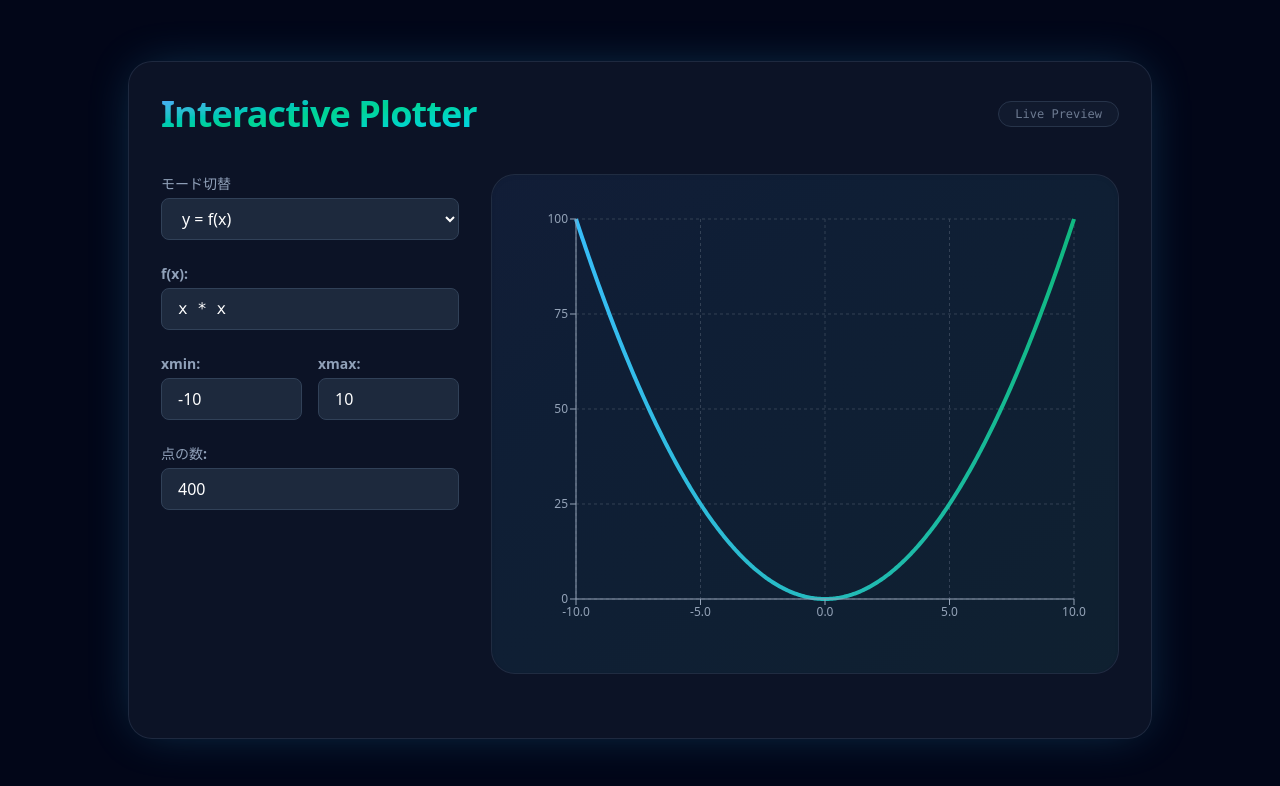
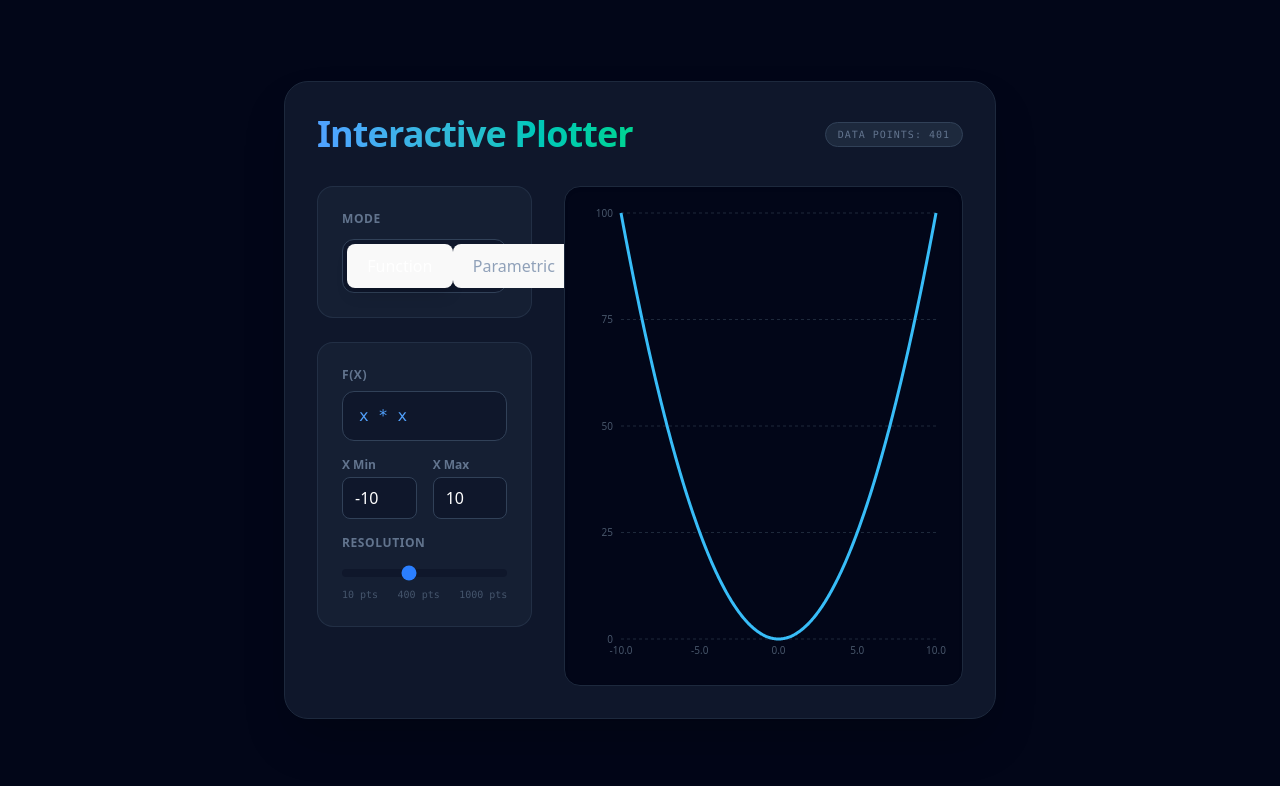
Before and after one commit to gkennie-ctrl/graph-sample, a React (Vite) app: page / in a window 1280 px wide. Shown: the top 786 px of the page. Built offline with nearby package versions, Linux system fonts and the light colour scheme.

Commit message:
Robustness fix: グラフ描画の安定化とレイアウトの再構築

```diff
--- a/src/components/GraphPlotter.tsx
+++ b/src/components/GraphPlotter.tsx
@@ -129,58 +129,65 @@ export const GraphPlotter: React.FC<GraphPlotterProps> = ({ width = 600, height
     }
 
     return (
-        <div className="bg-slate-900/80 backdrop-blur-xl text-white p-8 rounded-3xl shadow-[0_0_50px_-12px_rgba(56,189,248,0.3)] border border-slate-700/50 max-w-5xl mx-auto my-8 font-sans transition-all duration-500 hover:shadow-[0_0_60px_-10px_rgba(56,189,248,0.4)]">
-            <div className="flex items-center justify-between mb-10">
-                <h2 className="text-4xl font-black tracking-tight text-transparent bg-clip-text bg-gradient-to-br from-blue-400 via-emerald-400 to-cyan-400">
+        <div className="bg-slate-900 text-white p-6 md:p-8 rounded-3xl shadow-2xl border border-slate-800 max-w-6xl mx-auto my-8 font-sans">
+            <div className="flex items-center justify-between mb-8">
+                <h2 className="text-3xl md:text-4xl font-black tracking-tight text-transparent bg-clip-text bg-gradient-to-r from-blue-400 to-emerald-400">
                     Interactive Plotter
                 </h2>
-                <div className="px-4 py-1 rounded-full bg-slate-800/50 border border-slate-700 text-xs font-mono text-slate-400 animate-pulse">
-                    Live Preview
+                <div className="px-3 py-1 rounded-full bg-slate-800 border border-slate-700 text-[10px] font-mono text-slate-500 uppercase tracking-widest">
+                    Data Points: {data.length}
                 </div>
             </div>
 
-            <div className="grid grid-cols-1 lg:grid-cols-12 gap-8 mb-8">
-                <div className="lg:col-span-4 space-y-6">
-                    <div>
-                        <label className="block text-sm font-semibold text-slate-400 mb-1">モード切替</label>
-                        <select
-                            value={mode}
-                            onChange={(e) => setMode(e.target.value as "normal" | "parametric")}
-                            className="w-full bg-slate-800 border border-slate-700 rounded-lg px-4 py-2 focus:ring-2 focus:ring-blue-500 outline-none transition-all cursor-pointer"
+            <div className="flex flex-col lg:flex-row gap-8">
+                <div className="w-full lg:w-1/3 space-y-6">
+                    <div className="bg-slate-800/50 p-6 rounded-2xl border border-slate-700/50">
+                        <label className="block text-xs font-bold uppercase tracking-wider text-slate-500 mb-3">Mode</label>
+                        <div className="flex bg-slate-900 p-1 rounded-xl border border-slate-700">
+                            <button
+                                onClick={() => setMode("normal")}
+                                className={`flex-1 py-2 px-4 rounded-lg text-sm font-bold transition-all ${mode === "normal" ? "bg-blue-600 text-white shadow-lg" : "text-slate-400 hover:text-white"}`}
                             >
-                            <option value="normal">y = f(x)</option>
-                            <option value="parametric">パラメトリック</option>
-                        </select>
+                                Function
+                            </button>
+                            <button
+                                onClick={() => setMode("parametric")}
+                                className={`flex-1 py-2 px-4 rounded-lg text-sm font-bold transition-all ${mode === "parametric" ? "bg-blue-600 text-white shadow-lg" : "text-slate-400 hover:text-white"}`}
+                            >
+                                Parametric
+                            </button>
+                        </div>
                     </div>
 
+                    <div className="bg-slate-800/50 p-6 rounded-2xl border border-slate-700/50 space-y-4">
                         {mode === "normal" ? (
                             <>
                                 <div>
-                                <label className="block text-sm font-semibold text-slate-400 mb-1">f(x):</label>
+                                    <label className="block text-xs font-bold uppercase tracking-wider text-slate-500 mb-2">f(x)</label>
                                     <input
                                         value={expression}
                                         onChange={(e) => setExpression(e.target.value)}
-                                    className="w-full bg-slate-800 border border-slate-700 rounded-lg px-4 py-2 focus:ring-2 focus:ring-blue-500 outline-none transition-all font-mono"
-                                    placeholder="例: x * x"
+                                        className="w-full bg-slate-900 border border-slate-700 rounded-xl px-4 py-3 focus:ring-2 focus:ring-blue-500 outline-none transition-all font-mono text-blue-400"
+                                        placeholder="x * x"
                                     />
                                 </div>
                                 <div className="grid grid-cols-2 gap-4">
                                     <div>
-                                    <label className="block text-sm font-semibold text-slate-400 mb-1">xmin:</label>
+                                        <label className="block text-xs font-bold text-slate-500 mb-1">X Min</label>
                                         <input
                                             type="number"
                                             value={xmin}
                                             onChange={(e) => setXmin(Number(e.target.value))}
-                                        className="w-full bg-slate-800 border border-slate-700 rounded-lg px-4 py-2 focus:ring-2 focus:ring-blue-500 outline-none"
+                                            className="w-full bg-slate-900 border border-slate-700 rounded-lg px-3 py-2 focus:ring-2 focus:ring-blue-500 outline-none"
                                         />
                                     </div>
                                     <div>
-                                    <label className="block text-sm font-semibold text-slate-400 mb-1">xmax:</label>
+                                        <label className="block text-xs font-bold text-slate-500 mb-1">X Max</label>
                                         <input
                                             type="number"
                                             value={xmax}
                                             onChange={(e) => setXmax(Number(e.target.value))}
-                                        className="w-full bg-slate-800 border border-slate-700 rounded-lg px-4 py-2 focus:ring-2 focus:ring-blue-500 outline-none"
+                                            className="w-full bg-slate-900 border border-slate-700 rounded-lg px-3 py-2 focus:ring-2 focus:ring-blue-500 outline-none"
                                         />
                                     </div>
                                 </div>
@@ -188,78 +195,90 @@ export const GraphPlotter: React.FC<GraphPlotterProps> = ({ width = 600, height
                         ) : (
                             <>
                                 <div>
-                                <label className="block text-sm font-semibold text-slate-400 mb-1">x(t):</label>
+                                    <label className="block text-xs font-bold uppercase tracking-wider text-slate-500 mb-2">x(t)</label>
                                     <input
                                         value={exprX}
                                         onChange={(e) => setExprX(e.target.value)}
-                                    className="w-full bg-slate-800 border border-slate-700 rounded-lg px-4 py-2 focus:ring-2 focus:ring-blue-500 outline-none font-mono"
+                                        className="w-full bg-slate-900 border border-slate-700 rounded-xl px-4 py-3 focus:ring-2 focus:ring-blue-500 outline-none font-mono text-blue-400"
                                     />
                                 </div>
                                 <div>
-                                <label className="block text-sm font-semibold text-slate-400 mb-1">y(t):</label>
+                                    <label className="block text-xs font-bold uppercase tracking-wider text-slate-500 mb-2">y(t)</label>
                                     <input
                                         value={exprY}
                                         onChange={(e) => setExprY(e.target.value)}
-                                    className="w-full bg-slate-800 border border-slate-700 rounded-lg px-4 py-2 focus:ring-2 focus:ring-blue-500 outline-none font-mono"
+                                        className="w-full bg-slate-900 border border-slate-700 rounded-xl px-4 py-3 focus:ring-2 focus:ring-blue-500 outline-none font-mono text-blue-400"
                                     />
                                 </div>
                                 <div className="grid grid-cols-2 gap-4">
                                     <div>
-                                    <label className="block text-sm font-semibold text-slate-400 mb-1">tmin:</label>
+                                        <label className="block text-xs font-bold text-slate-500 mb-1">T Min</label>
                                         <input
                                             type="number"
                                             value={tmin}
                                             onChange={(e) => setTmin(Number(e.target.value))}
-                                        className="w-full bg-slate-800 border border-slate-700 rounded-lg px-4 py-2 focus:ring-2 focus:ring-blue-500 outline-none"
+                                            className="w-full bg-slate-900 border border-slate-700 rounded-lg px-3 py-2 focus:ring-2 focus:ring-blue-500 outline-none"
                                         />
                                     </div>
                                     <div>
-                                    <label className="block text-sm font-semibold text-slate-400 mb-1">tmax:</label>
+                                        <label className="block text-xs font-bold text-slate-500 mb-1">T Max</label>
                                         <input
                                             type="number"
                                             value={tmax}
                                             onChange={(e) => setTmax(Number(e.target.value))}
-                                        className="w-full bg-slate-800 border border-slate-700 rounded-lg px-4 py-2 focus:ring-2 focus:ring-blue-500 outline-none"
+                                            className="w-full bg-slate-900 border border-slate-700 rounded-lg px-3 py-2 focus:ring-2 focus:ring-blue-500 outline-none"
                                         />
                                     </div>
                                 </div>
                             </>
                         )}
                         <div>
-                        <label className="block text-sm font-semibold text-slate-400 mb-1">点の数:</label>
+                            <label className="block text-xs font-bold uppercase tracking-wider text-slate-500 mb-2">Resolution</label>
                             <input
-                            type="number"
+                                type="range"
+                                min="10"
+                                max="1000"
                                 value={points}
                                 onChange={(e) => setPoints(Number(e.target.value))}
-                            className="w-full bg-slate-800 border border-slate-700 rounded-lg px-4 py-2 focus:ring-2 focus:ring-blue-500 outline-none"
+                                className="w-full h-2 bg-slate-900 rounded-lg appearance-none cursor-pointer accent-blue-500"
                             />
+                            <div className="flex justify-between text-[10px] text-slate-600 mt-1 font-mono">
+                                <span>10 pts</span>
+                                <span>{points} pts</span>
+                                <span>1000 pts</span>
+                            </div>
+                        </div>
                     </div>
                 </div>
 
-                <div className="lg:col-span-8 bg-slate-800/30 p-6 rounded-3xl border border-slate-700/50 h-[500px] shadow-inner relative group">
-                    <div className="absolute inset-0 bg-gradient-to-br from-blue-500/5 to-emerald-500/5 rounded-3xl pointer-events-none" />
+                <div className="w-full lg:w-2/3">
+                    <div className="bg-slate-950 p-4 rounded-2xl border border-slate-800 h-[400px] md:h-[500px] shadow-inner">
                         <ResponsiveContainer width="100%" height="100%">
-                        <LineChart data={data} margin={{ top: 20, right: 20, left: 0, bottom: 20 }}>
-                            <CartesianGrid strokeDasharray="3 3" stroke="#334155" />
+                            <LineChart data={data} margin={{ top: 10, right: 10, left: -20, bottom: 0 }}>
+                                <CartesianGrid strokeDasharray="3 3" stroke="#1e293b" vertical={false} />
                                 <XAxis
                                     dataKey="x"
                                     type="number"
-                                stroke="#94a3b8"
-                                fontSize={12}
+                                    stroke="#475569"
+                                    fontSize={10}
+                                    tickLine={false}
+                                    axisLine={false}
                                     domain={['dataMin', 'dataMax']}
                                     tickFormatter={(val) => val.toFixed(1)}
                                 />
                                 <YAxis
-                                stroke="#94a3b8"
-                                fontSize={12}
+                                    stroke="#475569"
+                                    fontSize={10}
+                                    tickLine={false}
+                                    axisLine={false}
                                     domain={['dataMin', 'dataMax']}
                                 />
                                 <Tooltip
                                     contentStyle={{
-                                    backgroundColor: "#1e293b",
-                                    border: "1px solid #334155",
-                                    borderRadius: "8px",
-                                    color: "#f8fafc",
+                                        backgroundColor: "#0f172a",
+                                        border: "1px solid #1e293b",
+                                        borderRadius: "12px",
+                                        fontSize: "12px"
                                     }}
                                     itemStyle={{ color: "#38bdf8" }}
                                     formatter={(value: number) => [value.toFixed(4), "y"]}
@@ -268,22 +287,16 @@ export const GraphPlotter: React.FC<GraphPlotterProps> = ({ width = 600, height
                                 <Line
                                     type="monotone"
                                     dataKey="y"
-                                stroke="url(#lineGradient)"
-                                strokeWidth={4}
+                                    stroke="#38bdf8"
+                                    strokeWidth={3}
                                     dot={false}
-                                animationDuration={1500}
-                                isAnimationActive={true}
+                                    isAnimationActive={false}
                                 />
-                            <defs>
-                                <linearGradient id="lineGradient" x1="0" y1="0" x2="1" y2="0">
-                                    <stop offset="0%" stopColor="#38bdf8" />
-                                    <stop offset="100%" stopColor="#10b981" />
-                                </linearGradient>
-                            </defs>
                             </LineChart>
                         </ResponsiveContainer>
                     </div>
                 </div>
             </div>
+        </div>
     );
 };
```
Lines whose indentation alone changed are shown as unchanged.
